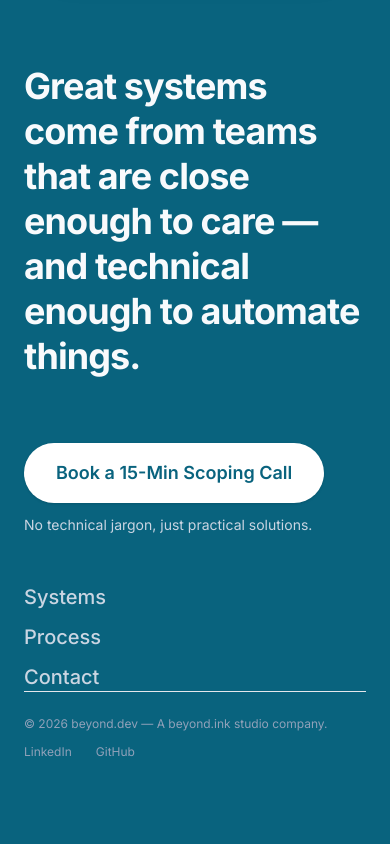
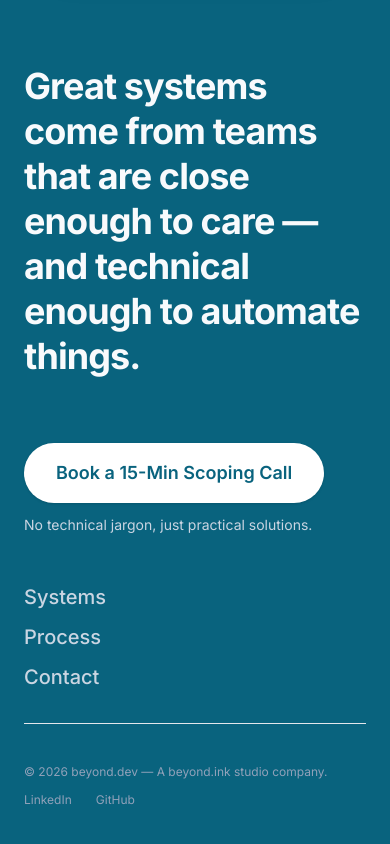
Before and after one commit to aamuros/beyond-dev-new, a Next.js app: page / in a window 390 px wide. Shown: the part 5565-6409 px from the top of the page. Before the commit the page ends 6373 px from the top, so only its background shows below. Built offline with nearby package versions, Linux system fonts and the light colour scheme.

Commit message:
feat: add responsive footer component with framer-motion reveal animations

```diff
--- a/src/components/layout/footer.tsx
+++ b/src/components/layout/footer.tsx
@@ -24,7 +24,7 @@ export default function Footer() {
           whileInView={{ y: 0, opacity: 1 }}
           transition={{ delay: 0.15, duration: 0.8, ease: [0.16, 1, 0.3, 1] }}
           viewport={{ once: true }}
-          className="grid grid-cols-1 md:grid-cols-2 gap-12 mt-16 items-start"
+          className="grid grid-cols-1 md:grid-cols-2 gap-12 mt-16 mb-8 items-start"
         >
           <div>
             <a href="#contact" className="inline-block bg-white text-[#09637E] font-semibold text-lg py-4 px-8 rounded-full hover:scale-105 active:scale-95 transition-all shadow-sm">
@@ -48,7 +48,7 @@ export default function Footer() {
           whileInView={{ opacity: 1 }}
           transition={{ delay: 0.3, duration: 0.8 }}
           viewport={{ once: true }}
-          className="pt-6 border-t border-white/10 flex flex-col md:flex-row justify-between text-xs text-slate-400"
+          className="pt-10 border-t border-white/10 flex flex-col md:flex-row justify-between text-xs text-slate-400"
         >
           <p>&copy; 2026 beyond.dev &mdash; A beyond.ink studio company.</p>
           <div className="flex gap-6 mt-3 md:mt-0">
```
